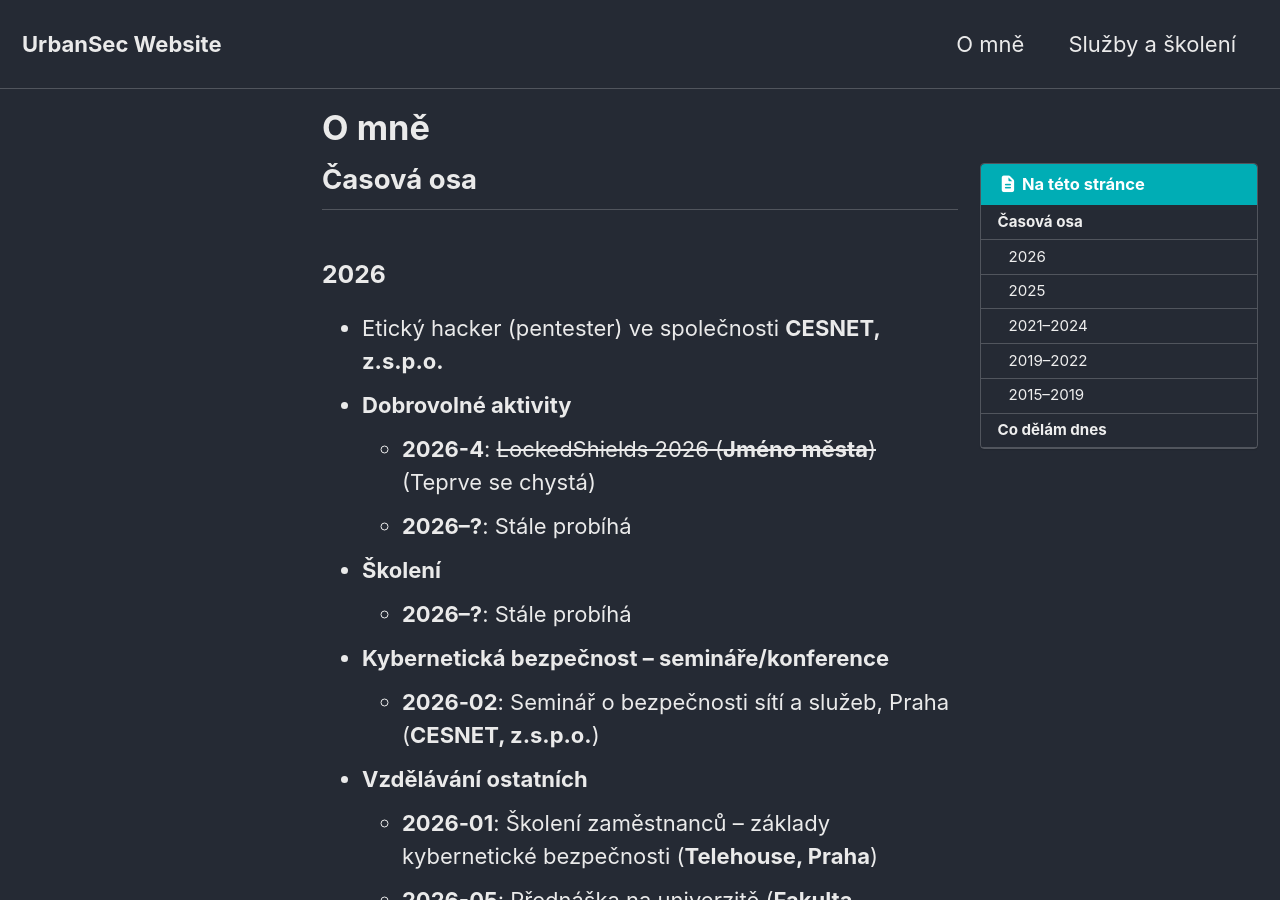
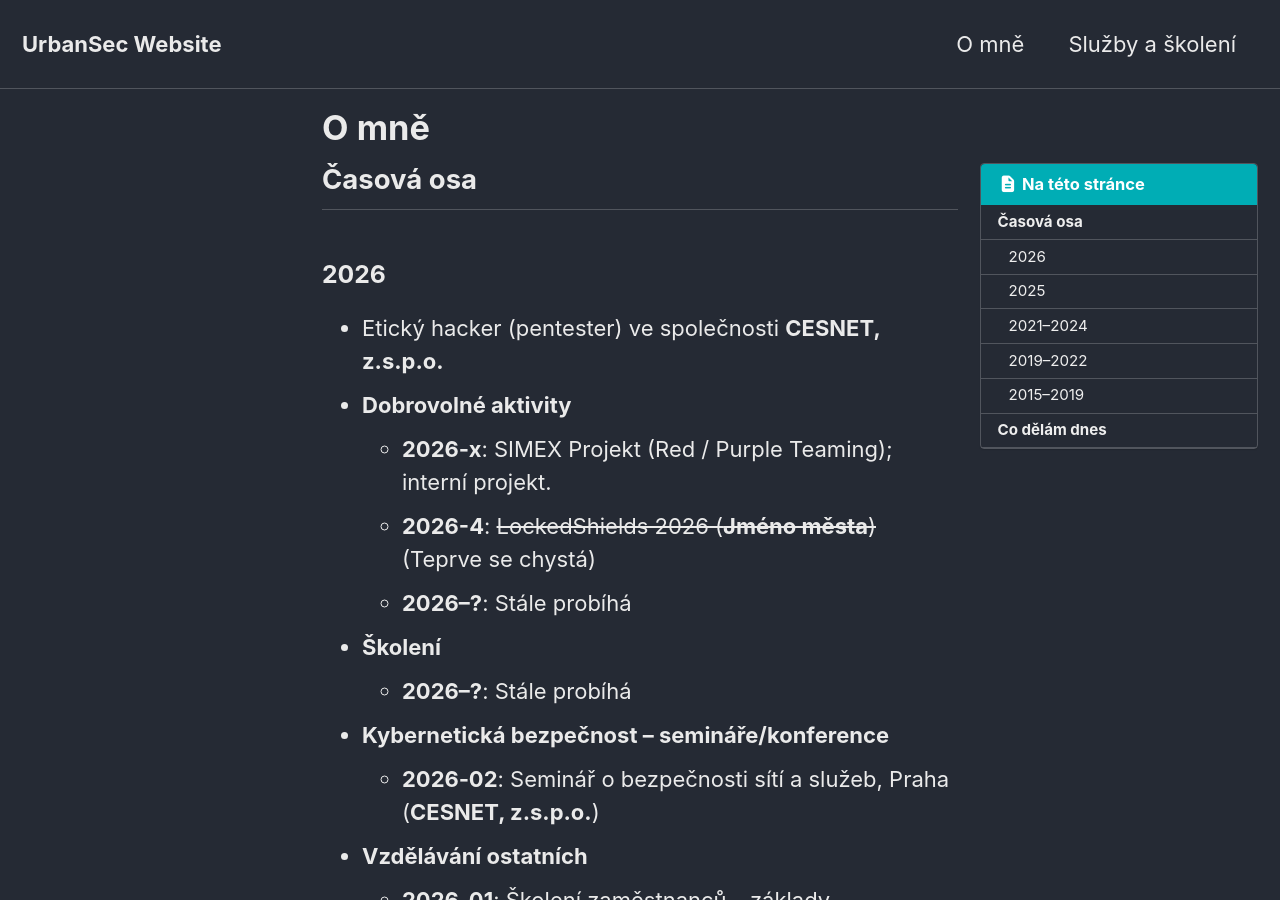
Before and after one commit to jimdixx/urbansec-website, a Jekyll site: the page built from _pages/o-mne.md, in a window 1280 px wide and 900 px high. Built offline with Jekyll 4.4.1, drawn with Linux system fonts in a browser that asks for light colours; cached includes are drawn as plain includes.

Commit message:
Added new activity in my timeline (#1)

```diff
--- a/_pages/o-mne.md
+++ b/_pages/o-mne.md
@@ -14,6 +14,7 @@ last_modified_at: 2026-04-01T20:17
 
 - Etický hacker (pentester) ve společnosti **CESNET, z.s.p.o.**
 - **Dobrovolné aktivity**
+  - **2026-x**: SIMEX Projekt (Red / Purple Teaming); interní projekt.
   - **2026-4**: ~~LockedShields 2026 (**Jméno města**)~~ (Teprve se chystá)
   - **2026–?**: Stále probíhá
 - **Školení**
```
